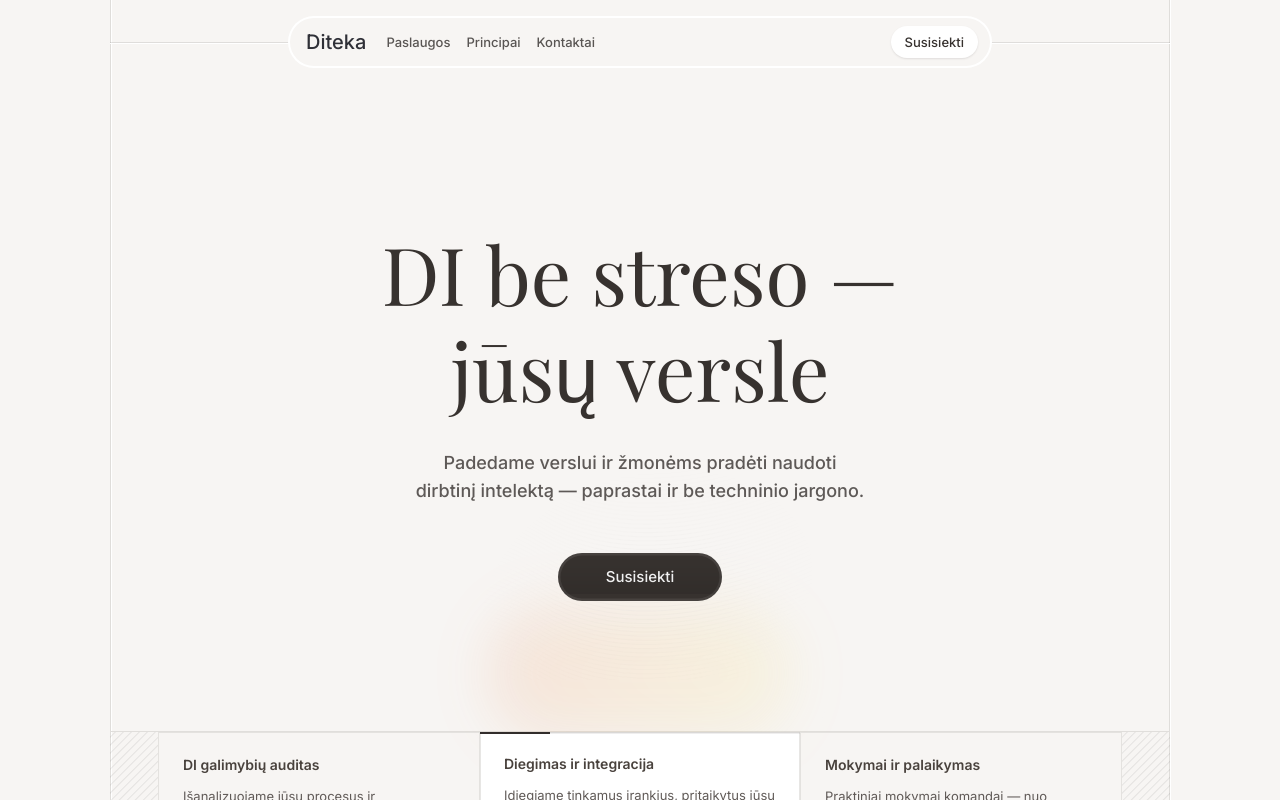
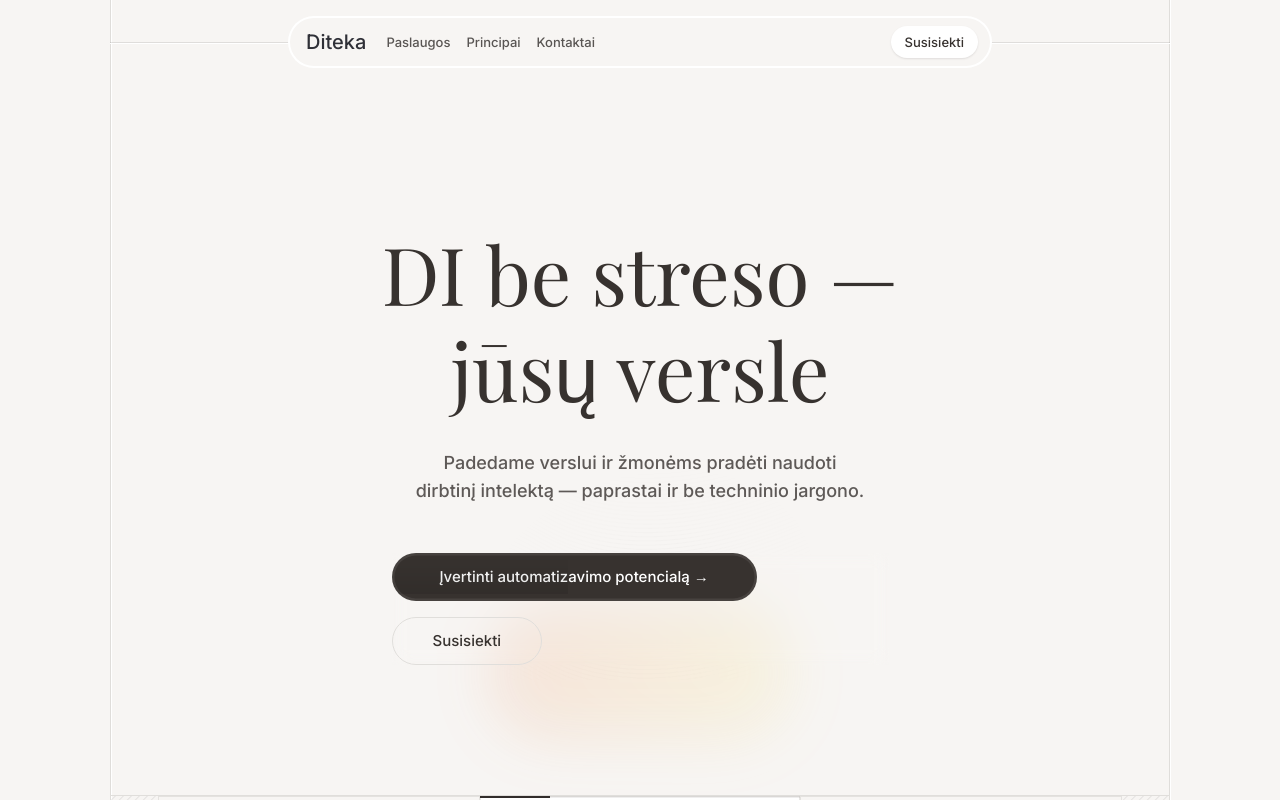
Before and after one commit to giedriusl/diteka, a Next.js app: page /assessment in a window 1280 px wide. Shown: the top 800 px of the page. Built offline with nearby package versions, Linux system fonts and the light colour scheme.

Commit message:
feat: add assessment CTA button to hero section
Primary dark button links to /assessment. Existing Susisiekti
becomes secondary outlined button alongside it.

```diff
--- a/src/components/hero/HeroSection.tsx
+++ b/src/components/hero/HeroSection.tsx
@@ -97,10 +97,15 @@ export default function HeroSection() {
         </div>
 
         <div className="w-full max-w-[497px] lg:w-[497px] flex flex-col justify-center items-center gap-6 sm:gap-8 md:gap-10 lg:gap-12 relative z-10 mt-6 sm:mt-8 md:mt-10 lg:mt-12">
-          <div className="backdrop-blur-[8.25px] flex justify-start items-center gap-4">
-            <div className="h-10 sm:h-11 md:h-12 px-6 sm:px-8 md:px-10 lg:px-12 py-2 sm:py-[6px] relative bg-[#37322F] shadow-[0px_0px_0px_2.5px_rgba(255,255,255,0.08)_inset] overflow-hidden rounded-full flex justify-center items-center cursor-pointer hover:bg-[#2A2520] transition-colors">
+          <div className="backdrop-blur-[8.25px] flex justify-start items-center gap-4 flex-wrap">
+            <a href="/assessment" className="h-10 sm:h-11 md:h-12 px-6 sm:px-8 md:px-10 lg:px-12 py-2 sm:py-[6px] relative bg-[#37322F] shadow-[0px_0px_0px_2.5px_rgba(255,255,255,0.08)_inset] overflow-hidden rounded-full flex justify-center items-center cursor-pointer hover:bg-[#2A2520] transition-colors">
               <div className="w-20 sm:w-24 md:w-28 lg:w-44 h-[41px] absolute left-0 top-[-0.5px] bg-gradient-to-b from-[rgba(255,255,255,0)] to-[rgba(0,0,0,0.10)] mix-blend-multiply" />
               <div className="flex flex-col justify-center text-white text-sm sm:text-base md:text-[15px] font-medium leading-5 font-sans">
+                Įvertinti automatizavimo potencialą →
+              </div>
+            </a>
+            <div className="h-10 sm:h-11 md:h-12 px-6 sm:px-8 md:px-10 py-2 sm:py-[6px] rounded-full border border-[#E0DEDB] flex justify-center items-center cursor-pointer hover:border-[#605A57] hover:bg-[#F0EDE9] transition-colors">
+              <div className="flex flex-col justify-center text-[#37322F] text-sm sm:text-base md:text-[15px] font-medium leading-5 font-sans">
                 Susisiekti
               </div>
             </div>
```
